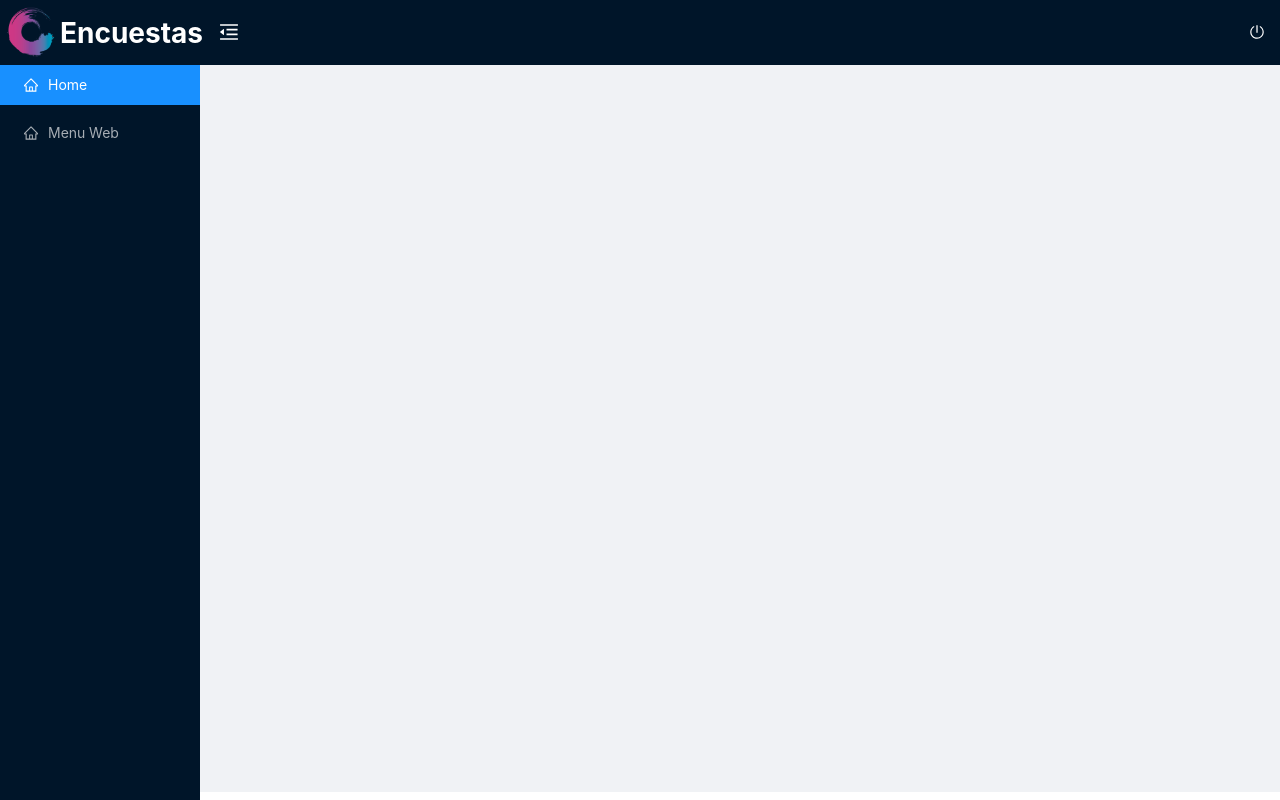
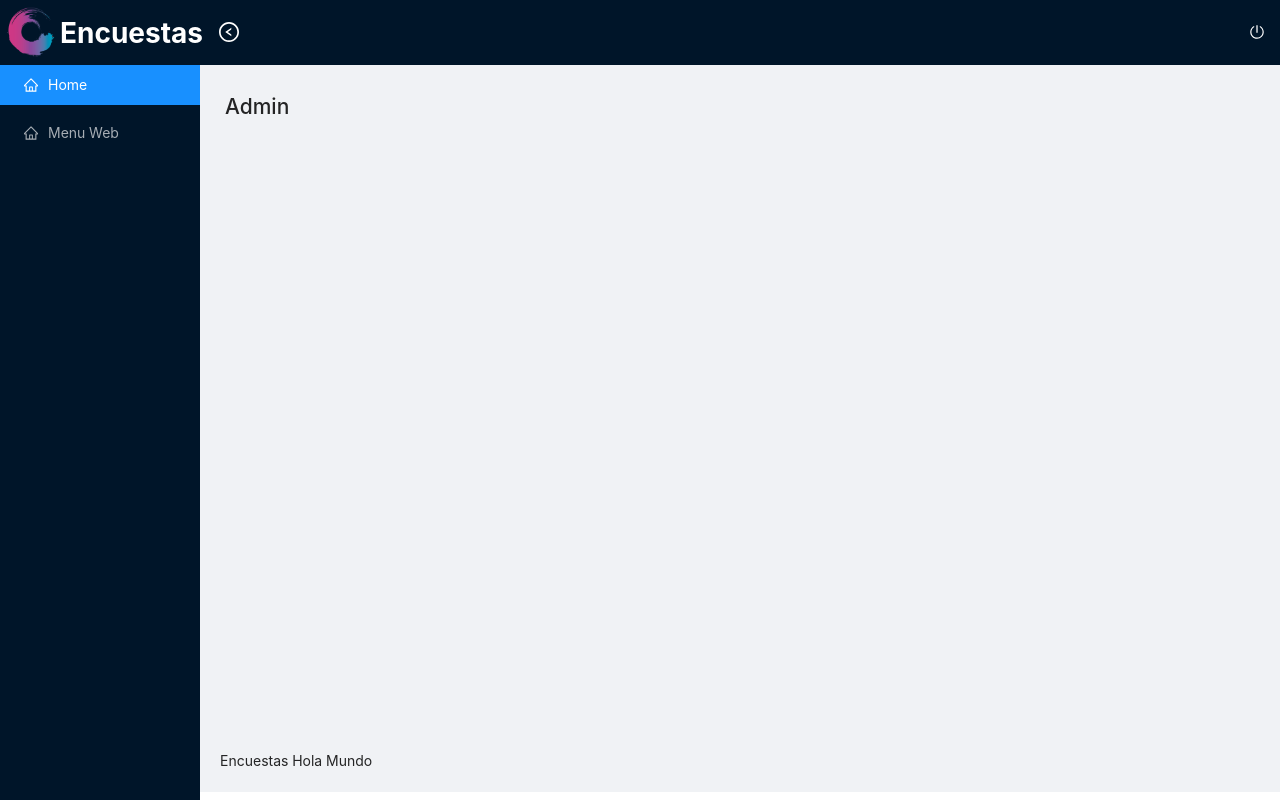
Before and after one commit to CharlyEstudio/encuesta, a React (Create React App) app: page /admin in a window 1280 px wide. Built offline with nearby package versions, Linux system fonts and the light colour scheme.

Commit message:
Estilos para Admin básico listo

```diff
--- a/src/Layouts/LayoutAdmin.js
+++ b/src/Layouts/LayoutAdmin.js
@@ -1,3 +1,5 @@
+import { useState } from 'react';
+
 import './LayoutAdmin.scss';
 
 // AntD
@@ -10,13 +12,18 @@ import { LoadRoutes } from '../shared/components';
 import { MenuTop, MenuSider } from '../Pages/Admin/components';
 
 function LayoutAdmin({routes}) {
+    const [menuCollapsed, setMenuCollapsed] = useState(false);
     const { Header, Content, Footer } = Layout;
+
     return(
-        <Layout>
-            <MenuSider />
+        <Layout
+            className="layout-admin"
+            style={{ marginLeft: menuCollapsed ? "80px" : "200px" }}
+        >
+            <MenuSider menuCollapsed={menuCollapsed} />
             <Layout className="layout-admin">
                 <Header className="layout-admin__header">
-                    <MenuTop />
+                    <MenuTop menuCollapsed={menuCollapsed} setMenuCollapsed={setMenuCollapsed} />
                 </Header>
                 <Content className="layout-admin__content">
                     <LoadRoutes routes={routes} />
--- a/src/Pages/Admin/components/MenuSider/MenuSider.js
+++ b/src/Pages/Admin/components/MenuSider/MenuSider.js
@@ -6,10 +6,10 @@ import { HomeOutlined } from '@ant-design/icons';
 
 import './MenuSider.scss';
 
-function MenuSider() {
+function MenuSider({menuCollapsed}) {
     const {Sider} = Layout;
     return(
-        <Sider className="admin-sider">
+        <Sider className="admin-sider" collapsed={menuCollapsed}>
             <Menu
                 theme="dark"
                 mode="inline"
--- a/src/Pages/Admin/components/MenuTop/MenuTop.js
+++ b/src/Pages/Admin/components/MenuTop/MenuTop.js
@@ -2,12 +2,12 @@ import './MenuTop.scss';
 
 // AntD
 import { Button } from 'antd';
-import { MenuFoldOutlined, PoweroffOutlined } from '@ant-design/icons';
+import { LeftCircleOutlined, RightCircleOutlined, PoweroffOutlined } from '@ant-design/icons';
 
 // Logo
 import Logo from '../../../../assets/logo/logo.jpg';
 
-function MenuTop() {
+function MenuTop({menuCollapsed, setMenuCollapsed}) {
     return(
         <div className="menu-top">
             <div className="menu-top__left">
@@ -16,9 +16,17 @@ function MenuTop() {
                     src={Logo}
                     alt="Encuesta"
                 />
-                <p className="menu-top__left__text">Encuestas</p>
-                <Button type="link" onClick={() => console.log('Click')}>
-                    <MenuFoldOutlined style={{ fontSize: '20px' }} />
+                {
+                    !menuCollapsed
+                    ? <p className="menu-top__left__text">Encuestas</p>
+                    : null
+                }
+                <Button type="link" onClick={() => setMenuCollapsed(!menuCollapsed)}>
+                    {
+                        menuCollapsed
+                        ? <RightCircleOutlined style={{ fontSize: '20px' }} />
+                        : <LeftCircleOutlined style={{ fontSize: '20px' }} />
+                    }
                 </Button>
             </div>
             <div className="menu-top__right">
```
Also changed, not shown: 1 other file (tests, documents, lock files or other folders).
